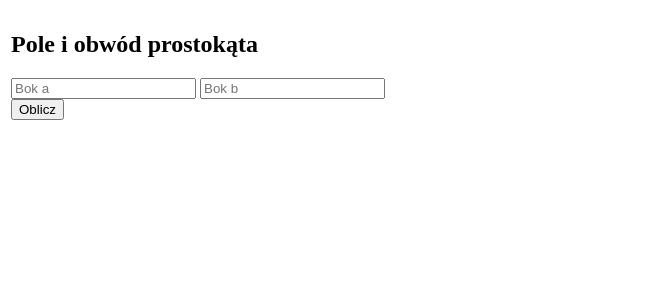
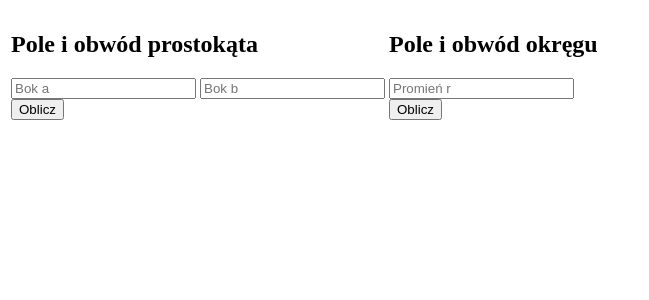
Before and after one commit to lon40seminarium-kotzian-oskar/lon40seminarium-kotzian-oskar-ale-moze-dziala, a Django app: page /pola_figur/ in a window 1280 px wide. Shown: the top 300 px of the page, without its empty margins (0-649 px from the left). Run offline with Django 5.2, Linux system fonts and the light colour scheme.

Commit message:
Dodany okrag

```diff
--- a/pola_figur/templates/pola_figur/index.html
+++ b/pola_figur/templates/pola_figur/index.html
@@ -15,6 +15,15 @@
                 document.getElementById("rectResult").innerHTML =
                     `Pole: ${area}<br>Obwód: ${perimeter}`;
             }
+            function circle(){
+                let r = Number(document.getElementById('cirR').value);
+
+                let area = Math.PI * r * r;
+                let perimeter = 2 * Math.pi * r;
+
+                document.getElementById("cirResult").innerHTML =
+                    `Pole: ${area.toFixed(3)}<br>Obwód: ${perimeter.toFixed(3)}`;
+            }
         </script>
     </head>
     <body>
@@ -27,6 +36,12 @@
                     <br><button onclick="rectangle()">Oblicz</button>
                     <div id="rectResult" ></div>
                 </td>
+                <td>
+                    <h2>Pole i obwód okręgu</h2>
+                    <input type="number" id="cirR" placeholder="Promień r">
+                    <br><button onclick="circle()">Oblicz</button>
+                    <div id="cirResult" ></div>
+                </td>
             </tr>
         </table>
     </body>
```
